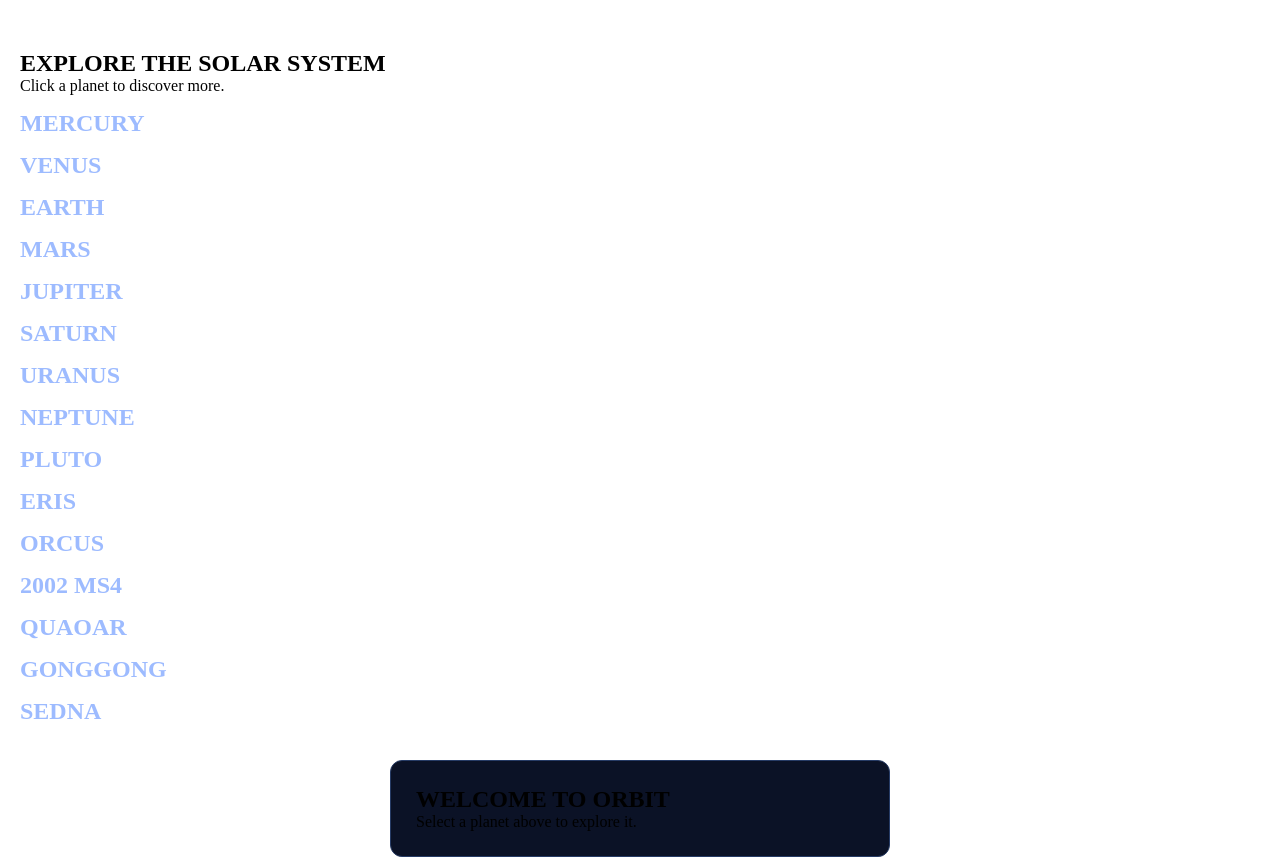
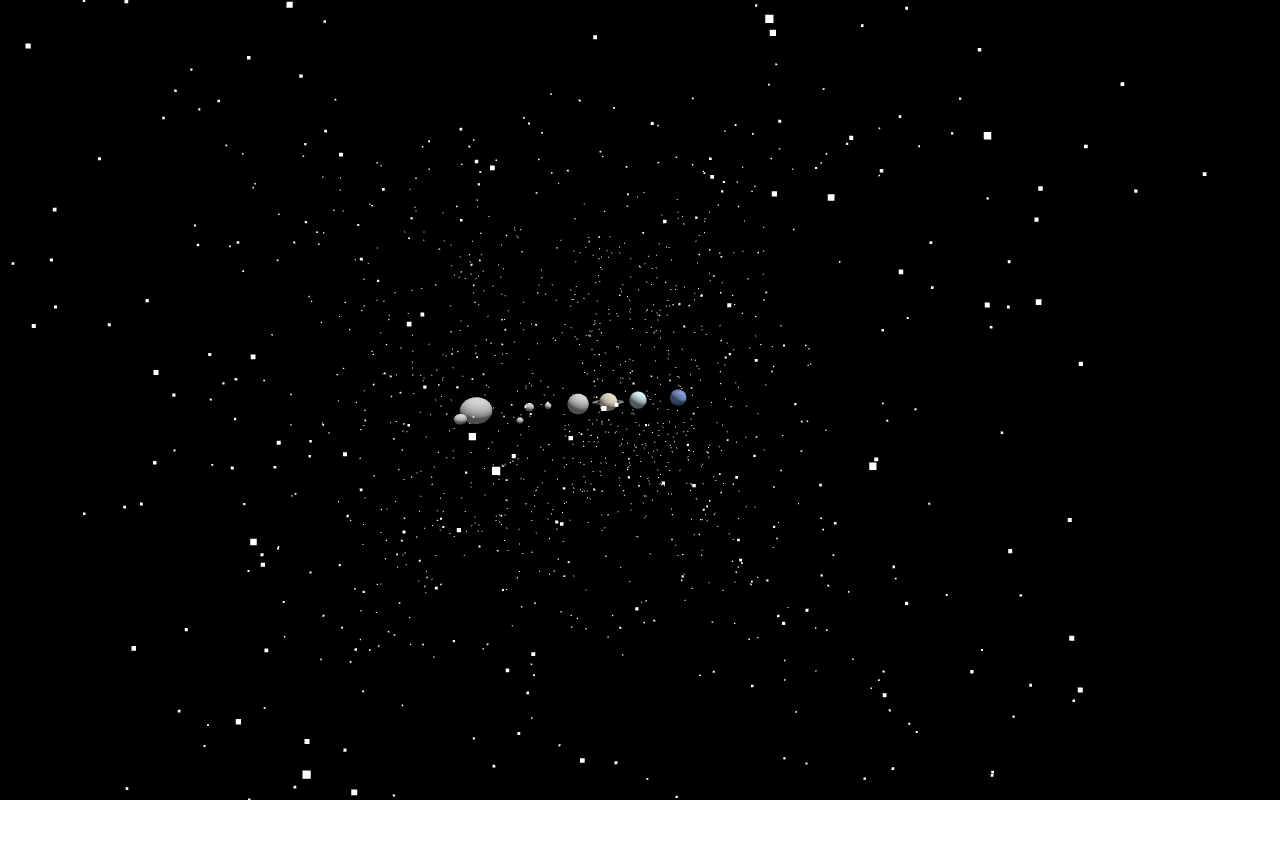
Before and after one commit to notdevs532/SOLAR-, a plain HTML site: page index.html in a window 1280 px wide. Shown: the top 860 px of the page. After the commit the page ends 800 px from the top, so only its background shows below. Drawn offline with nearby package versions, Linux system fonts and the light colour scheme; animation ran at ten frames a second.

Commit message:
add neptune, remove unnessary text in html

```diff
--- a/index.html
+++ b/index.html
@@ -23,84 +23,7 @@
 
 <body>
 
-    <section id="solarPlanet">
 
-        <h1>EXPLORE THE SOLAR SYSTEM</h1>
-        <p>Click a planet to discover more.</p>
-
-        <div class="planet">
-            <h2 onclick="showPlanet('Mercury')">MERCURY</h2>
-        </div>
-
-        <div class="planet">
-            <h2 onclick="showPlanet('Venus')">VENUS</h2>
-        </div>
-
-        <div class="planet">
-            <h2 onclick="showPlanet('Earth')">EARTH</h2>
-        </div>
-
-        <div class="planet">
-            <h2 onclick="showPlanet('Mars')">MARS</h2>
-        </div>
-
-        <div class="planet">
-            <h2 onclick="showPlanet('Jupiter')">JUPITER</h2>
-        </div>
-
-        <div class="planet">
-            <h2 onclick="showPlanet('Saturn')">SATURN</h2>
-        </div>
-
-        <div class="planet">
-            <h2 onclick="showPlanet('Uranus')">URANUS</h2>
-        </div>
-
-        <div class="planet">
-            <h2 onclick="showPlanet('Neptune')">NEPTUNE</h2>
-        </div>
-
-        <div class="planet">
-            <h2 onclick="showPlanet('Pluto')">PLUTO</h2>
-        </div>
-
-        <div class="planet">
-            <h2 onclick="showPlanet('Eris')">ERIS</h2>
-        </div>
-
-
-        <div class="planet">
-            <h2 onclick="showPlanet('Orcus')">ORCUS</h2>
-        </div>
-
-
-        <div class="planet">
-            <h2 onclick="showPlanet('2002 MS4')">2002 MS4</h2>
-        </div>
-
-
-        <div class="planet">
-            <h2 onclick="showPlanet('Quaoar')">QUAOAR</h2>
-        </div>
-
-          <div class="planet">
-            <h2 onclick="showPlanet('Gonggong')">GONGGONG</h2>
-        </div>
-
-          <div class="planet">
-            <h2 onclick="showPlanet('Sedna')">SEDNA</h2>
-        </div>
-
-
-        <div id="planetInfo">
-            <h2 id="planetName">WELCOME TO ORBIT</h2>
-            <p id="planetDescription">
-                Select a planet above to explore it.
-            </p>
-            <p id="planetMoons"></p>
-        </div>
-
-    </section>
 
 </body>
 </html>
--- a/solar3d.js
+++ b/solar3d.js
@@ -5,13 +5,15 @@ import { OrbitControls } from "https://cdn.jsdelivr.net/npm/three@0.180.0/exampl
 
 const scene = new THREE.Scene();
 const cam =  new THREE.PerspectiveCamera(
-    100,
+    120,
     window.innerWidth / window.innerHeight,
     0.1,
     1000
 );
 
-cam.position.z = 0,0,0;
+
+cam.position.set(0, 20, 100);
+
 
 
 const renderer = new THREE.WebGLRenderer({
@@ -37,7 +39,10 @@ const controls= new OrbitControls(cam,renderer.domElement);
 controls.enableDamping = true;
 controls.dampingFactor = 0.05;
 controls.minDistance = 5;
-controls.maxDistance = 30;
+controls.maxDistance = 200;
+
+controls.target.set(35, 0, 0);
+controls.update();
 
 const light = new THREE.DirectionalLight(0xffffff, 3)
 light.position.set(2,5,2)
@@ -56,38 +61,46 @@ const jupText = loader.load("img/jupiter.jpg")
 const satText = loader.load("img/saturn.jpg");
 const ringText = loader.load("img/saturn_ring.png")
 const uranusText = loader.load("img/uranus.jpg")
-const napText = loader.load("img/naptune.jpg")
+const napText = loader.load("img/neptune.jpg")
 
 const sunGeometry = new THREE.SphereGeometry(5,52,52)
 const sunMaterial = new THREE.MeshStandardMaterial({map:sunText, roughness: 1, metalness:0 });
 const sun = new THREE.Mesh(sunGeometry, sunMaterial);
-sun.position.z = 10
-sun.position.x = 7
+sun.position.set(-30,0,0);
 
 scene.add(sun);
 
 const merGeometry = new THREE.SphereGeometry(1,42,42)
 const merMaterial = new THREE.MeshStandardMaterial({map:merText, roughness: 1, metalness:0 });
 const mercury = new THREE.Mesh(merGeometry, merMaterial);
-mercury.position.x = 7
+mercury.position.set(-23,0,0);
 
 scene.add(mercury);
+
+const mercuryOrbit = new THREE.Object3D();
+scene.add(mercuryOrbit);
+mercuryOrbit.position.set(-23,0,0);
+mercuryOrbit.add(mercury);
+
 
 const venGeometry = new THREE.SphereGeometry(1.7,42,42)
 const venMaterial = new THREE.MeshStandardMaterial({map:venText, roughness: 1, metalness:0 });
 const venus = new THREE.Mesh(venGeometry, venMaterial);
-venus.position.z = -3
-venus.position.x = 7
+venus.position.set(-18,0,0);
 
 
 scene.add(venus);
+
+const venusOrbit = new THREE.Object3D();
+scene.add(venusOrbit);
+venusOrbit.position.set(-18,0,0);
+venusOrbit.add(venus);
 
 
 const geometry = new THREE.SphereGeometry(1.7,42,42)
 const material = new THREE.MeshStandardMaterial({map:texture, roughness: 1, metalness:0 });
 const planet = new THREE.Mesh(geometry, material);
-planet.position.x = 7
-planet.position.z = -10
+planet.position.set(-12,0,0);
 
 scene.add(planet);
 
@@ -95,24 +108,19 @@ scene.add(planet);
 const marGeometry = new THREE.SphereGeometry(1.3,42,42)
 const marMaterial = new THREE.MeshStandardMaterial({map:marText, roughness: 1, metalness:0 });
 const mars = new THREE.Mesh(marGeometry, marMaterial);
-mars.position.x = 7
-mars.position.z = -18
-
+mars.position.set(-5,0,0);
 scene.add(mars);
 
 const jupGeometry = new THREE.SphereGeometry(4.4,42,42)
 const jupMaterial = new THREE.MeshStandardMaterial({map:jupText, roughness: 1, metalness:0 });
 const jupiter = new THREE.Mesh(jupGeometry, jupMaterial);
-jupiter.position.x = 7
-jupiter.position.z = -28
-
+jupiter.position.set(7,0,0);
 scene.add(jupiter);
 
 const satGeometry = new THREE.SphereGeometry(4,42,42)
 const satMaterial = new THREE.MeshStandardMaterial({map:satText, roughness: 1, metalness:0 });
 const saturn = new THREE.Mesh(satGeometry, satMaterial);
-saturn.position.x = 7
-saturn.position.z = -43
+saturn.position.set(20,0,0);
 
 scene.add(saturn);
 
@@ -137,18 +145,18 @@ saturn.add(ring);
 const uraGeometry = new THREE.SphereGeometry(4,42,42)
 const uraMaterial = new THREE.MeshStandardMaterial({map:uranusText, roughness: 1, metalness:0 });
 const uranus = new THREE.Mesh(uraGeometry, uraMaterial);
-uranus.position.x = 7
-uranus.position.z = -59
+uranus.position.set(34,0,0);
 
 scene.add(uranus);
 
 const napGeometry = new THREE.SphereGeometry(4,42,42)
 const napMaterial = new THREE.MeshStandardMaterial({map:napText, roughness: 1, metalness:0 });
 const napturn = new THREE.Mesh(napGeometry, napMaterial);
-napturn.position.x = 7
-napturn.position.z = -70
+napturn.position.set(55,0,0);
 
 scene.add(napturn);
+
+
 
 
 const starGeometry = new THREE.BufferGeometry();
@@ -183,16 +191,19 @@ scene.add(stars);
 
 function  animate() {
     requestAnimationFrame(animate)
-    planet.rotation.y += 0.01;
-    mercury.rotation.y += 0.01;
+    planet.rotation.y += 0.010;
+    mercury.rotation.y += 0.008;
     sun.rotation.y += 0.01;
-    venus.rotation.y += 0.01;
-    mars.rotation.y += 0.01;
-    jupiter.rotation.y += 0.01;
-    saturn.rotation.y += 0.01;
-   uranus.rotation.y += 0.01;
+    venus.rotation.y += -0.002;
+    mars.rotation.y += 0.009;
+    jupiter.rotation.y += 0.025;
+    saturn.rotation.y += 0.022;
+    uranus.rotation.y += -0.015;
+    napturn.rotation.y += 0.018;
 
 
+    mercuryOrbit.rotation.y += 0.040;
+    venusOrbit.rotation.y += 0.015;
 
     controls.update();
     renderer.render(scene, cam);
--- a/style.css
+++ b/style.css
@@ -6,7 +6,12 @@
     box-sizing: border-box;
 }
 
-
+body {
+    margin: 0;
+    width: 100%;
+    height: 100%;
+    overflow: hidden;
+}
 #solarPlanet {
     padding: 50px 20px;
 }
```
